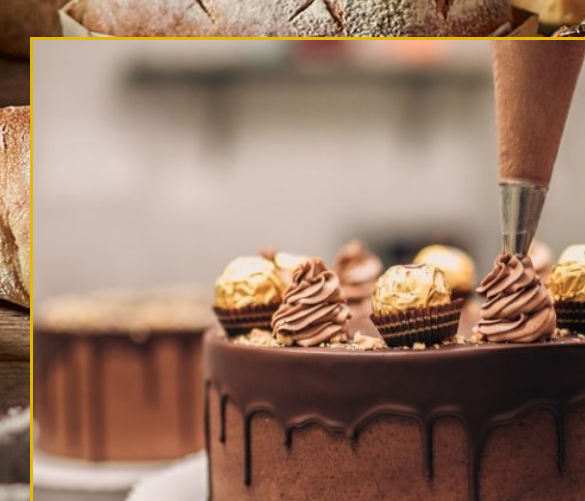
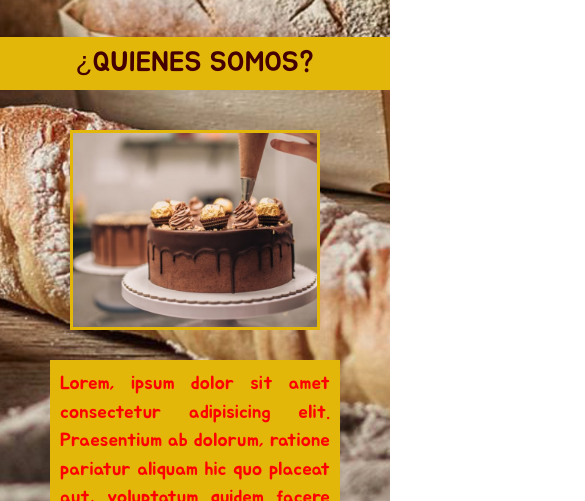
Before and after one commit to JuanMamani0708/PreEntrega2-Mamani, a website: page pages/nosotros.html in a window 390 px wide. Shown: the part 343-844 px from the top of the page, 585 px wide, since content can reach past the window. Drawn offline with nearby package versions, Linux system fonts and the light colour scheme.

Commit message:
nosotros

```diff
--- a/pages/nosotros.html
+++ b/pages/nosotros.html
@@ -35,13 +35,13 @@
 
     <!-- INICIO DEL MAIN -->
     <main>
-        <section>
+        <section class="somos">
+            <h1>¿QUIENES SOMOS?</h1>
             <div class="somosContainer">
                 <div class="imgContainer">
                     <img src="../img/pasteleria.jpg" alt="">
                 </div>
                 <div class="textContainer">
-                    <h1>¿Quienes somos?</h1>
                     <p>Lorem, ipsum dolor sit amet consectetur adipisicing elit. Praesentium ab dolorum, ratione
                         pariatur aliquam hic quo placeat aut, voluptatum quidem facere corporis. Vero tempora ducimus
                         autem pariatur quasi illo similique cumque reiciendis cum laborum architecto sit obcaecati,
@@ -54,10 +54,8 @@
                         voluptates, ducimus debitis? Suscipit enim sapiente, porro nam voluptatem quod minima beatae.
                         Nam a officia modi vel obcaecati rem fugit laboriosam laborum illum iure, voluptatum amet
                         tempore qui, architecto sint, minima ducimus. Asperiores nostrum distinctio dolor doloremque
-                        sapiente commodi dignissimos magnam, natus, a laboriosam hic! Molestiae nam doloribus, dicta
-                        ratione odio nostrum tenetur maiores error magni ipsa sed consequuntur at architecto culpa nisi
-                        porro aliquam! Amet odio, in eum commodi maxime voluptatum rerum harum atque optio illum
-                        sapiente neque natus, velit aspernatur sed aliquam repudiandae magnam praesentium quam placeat
+                        sapiente commodi dignissimos magna Molestiae nam doloribus, dictaratione odio nostrum tenetur maiores error magni ipsa sed consequuntur at architecto culpa nisi
+                        commodi maxime velit aspernatur sed aliquam repudiandae magnam praesentium quam placeat
                         molestiae reiciendis! Iure?</p>
                 </div>
             </div>
--- a/scss/base/_mediaquery.scss
+++ b/scss/base/_mediaquery.scss
@@ -1,3 +1,23 @@
+@media screen and (max-width: 1325px) {
+    .somos{
+        .somosContainer {
+            display: flex;
+            flex-direction: column;
+            align-items: center;
+            .imgContainer {
+                margin-bottom: 30px;
+                img {
+                    height: 500px;
+                    width: 600px;
+                }
+            }
+            .textContainer {
+                margin-right: 20px;
+            }
+        }
+    }
+}
+
 @media screen and (max-width: 1250px) {
     .productosImg {
         display: grid;
@@ -90,10 +110,44 @@
     }
 }
 @media screen and (max-width: 700px) {
+    .somos{
+        .somosContainer{
+            .imgContainer {
+                img {
+                    height: 400px;
+                    width: 500px;
+                }
+            }
+        }
+    }
     .productosImg {
         display: grid;
         grid-template-columns: repeat(1, 1fr);
         grid-auto-rows: 250px;
+    }
+}
+@media screen and (max-width: 600px) {
+    .somos{
+        .somosContainer{
+            .imgContainer {
+                img {
+                    height: 300px;
+                    width: 400px;
+                }
+            }
+        }
+    }
+}
+@media screen and (max-width: 500px){
+    .somos{
+        .somosContainer{
+            .imgContainer {
+                img {
+                    height: 200px;
+                    width: 300px;
+                }
+            }
+        }
     }
 }
 @media screen and (max-width: 510px) {
@@ -130,6 +184,18 @@
         }
     }
 }
+@media screen and (max-width: 400px){
+    .somos{
+        .somosContainer{
+            .imgContainer {
+                img {
+                    height: 200px;
+                    width: 250px;
+                }
+            }
+        }
+    }
+}
 @media screen and (max-width: 370px){
     header {
         img {
--- a/scss/components/_main.scss
+++ b/scss/components/_main.scss
@@ -32,7 +32,6 @@
         color: rgb(226, 183, 10);
     }
 }
-
 //<!-- INICIO DEL MAIN "PRODUCTOS" -->
 
 section {
@@ -51,29 +50,37 @@ section {
         object-fit: cover;
     }
 }
-
 //<!-- INICIO DEL MAIN "NOSOTROS" -->
 
+.somos {
+    h1 {
+        text-align: center;
+        margin-top: 30px;
+        margin-bottom: 40px;
+        background-color: rgb(226, 183, 10);
+        padding: 10px;
+        color: #400;
+    }
     .somosContainer {
         display: flex;
         margin: 30px;
         .imgContainer {
             img {
-            height: 620px;
+                height: 650px;
                 width: 650px;
                 border: 3px solid rgb(226, 183, 10);
             }
         }
         .textContainer {
+            overflow-y: auto;
             text-align: justify;
             background-color: rgb(226, 183, 10);
             margin-left: 20px;
             padding: 10px;
             font-size: 19px;
-        h1 {
-            text-align: center;
-            margin-top: 10px;
-            margin-bottom: 10px;
+            p {
+                color: #f00;
+            }
         }
     }
 }
```
Also changed, not shown: css/estilos.css. Lines whose indentation alone changed are shown as unchanged.
